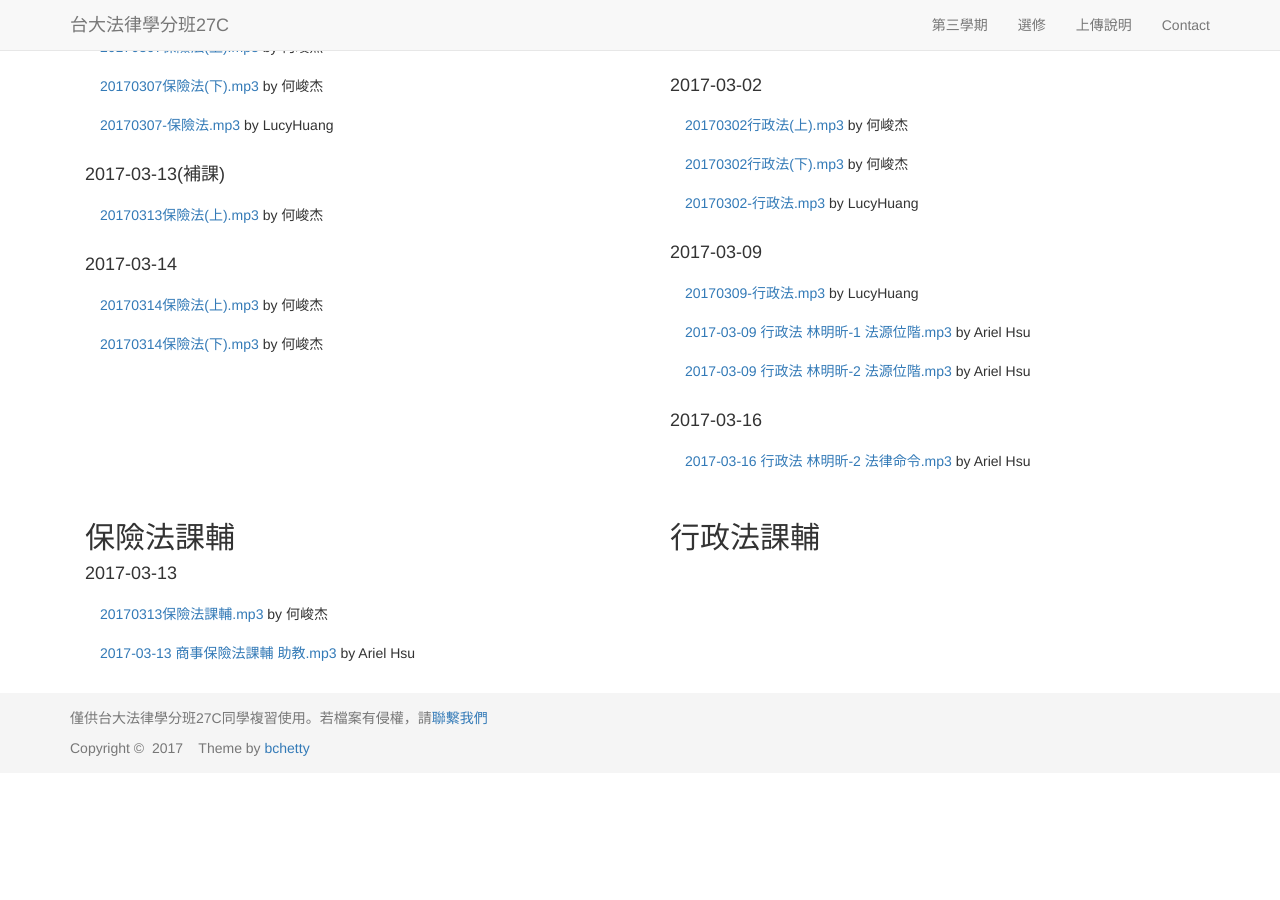
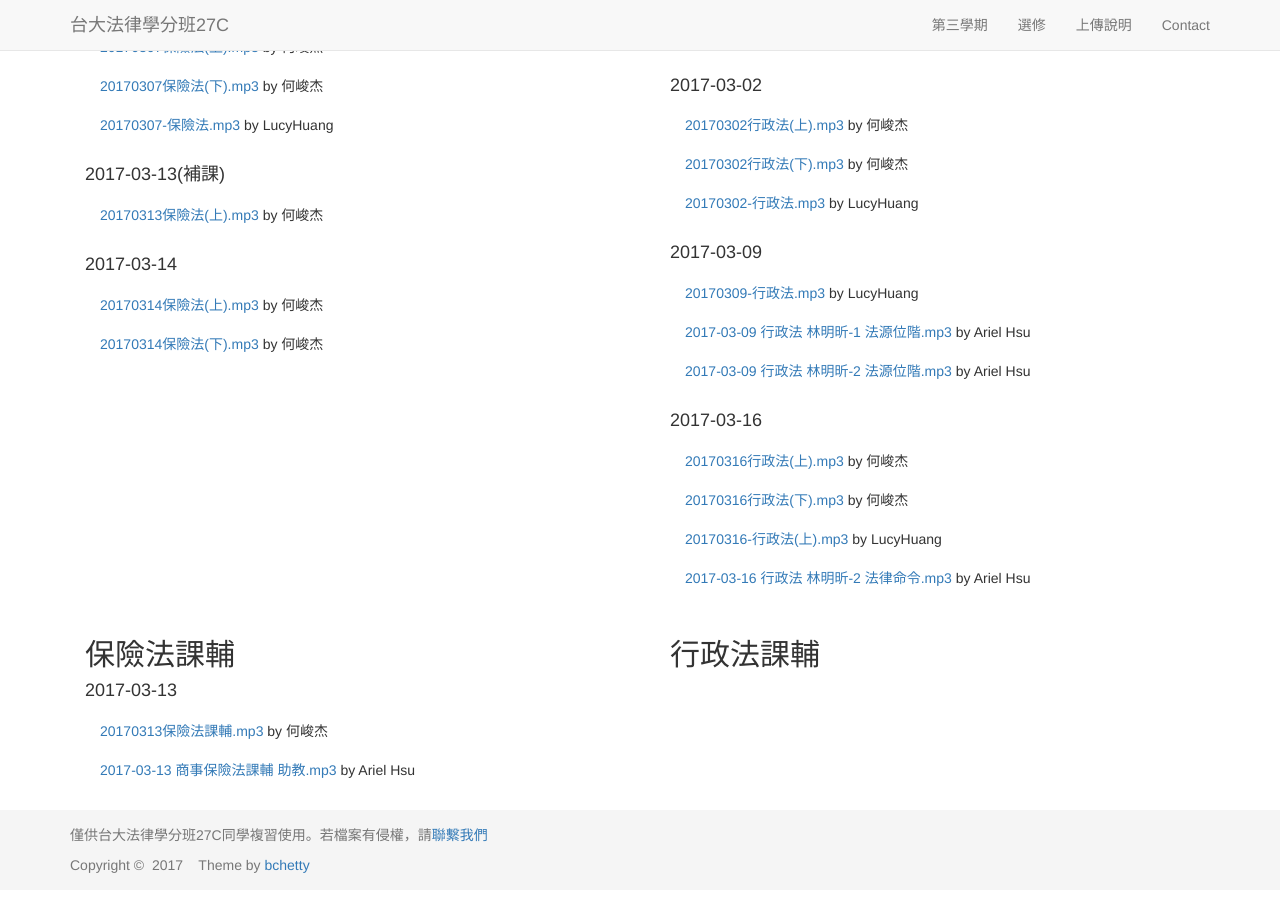
Before and after one commit to maxmilian/ntu_specs_law, a Jekyll site: the page built from semester3/index.html, in a window 1280 px wide and 900 px high, scrolled down 393 px. Built offline with Jekyll 4.4.1, drawn with Linux system fonts in a browser that asks for light colours; nearby versions of some CDN libraries; before the commit the page ends 1176 px from its top, so only the background shows below that.

Commit message:
add records

```diff
--- a/semester3/index.html
+++ b/semester3/index.html
@@ -63,6 +63,9 @@ layout: template1
       </ul>
       <h4>2017-03-16</h4>
       <ul class="list-group">
+        <li class="list-group-item"><a href="{{ site.adminitrative_record }}/Ho_5_1.mp3">20170316行政法(上).mp3</a> by 何峻杰</li>
+        <li class="list-group-item"><a href="{{ site.adminitrative_record }}/Ho_5_2.mp3">20170316行政法(下).mp3</a> by 何峻杰</li>
+        <li class="list-group-item"><a href="{{ site.adminitrative_record }}/Huang_5_1.mp3">20170316-行政法(上).mp3</a> by LucyHuang</li>
         <li class="list-group-item"><a href="{{ site.adminitrative_record }}/Ariel_Hsu_5_2.mp3">2017-03-16 行政法 林明昕-2 法律命令.mp3</a> by Ariel Hsu</li>
       </ul>
     </div>
```
